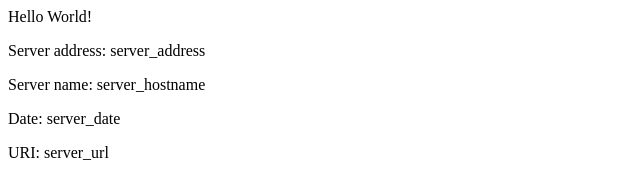
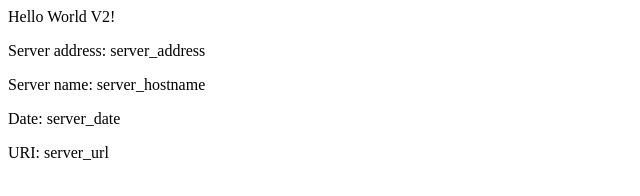
Before and after one commit to snirfern/eks-example, a plain HTML site: page src/index.html in a window 1280 px wide. Shown: the full height of the page, 0-640 px from the left. Drawn offline with Linux system fonts and the light colour scheme.

Commit message:
v2 Updating home page

```diff
--- a/src/index.html
+++ b/src/index.html
@@ -2,7 +2,7 @@
 <title>Hello World</title>
 </head>
 <div class="info">
-<h>Hello World!</h>
+<h>Hello World V2!</h>
 <p><span>Server&nbsp;address:</span> <span>server_address</span></p>
 <p><span>Server&nbsp;name:</span> <span>server_hostname</span></p>
 <p class="smaller"><span>Date:</span> <span>server_date</span></p>
```
